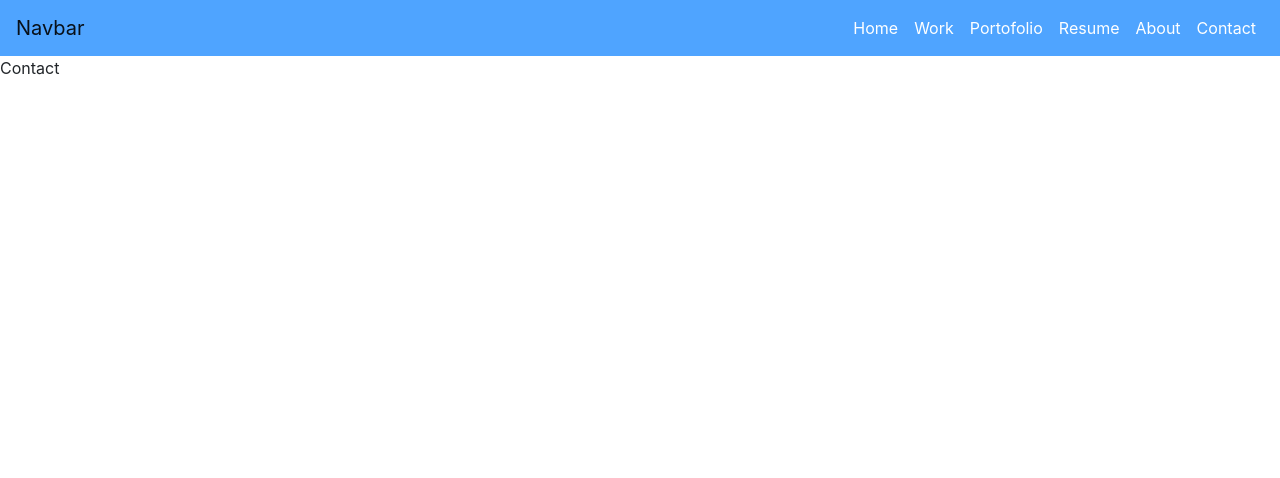
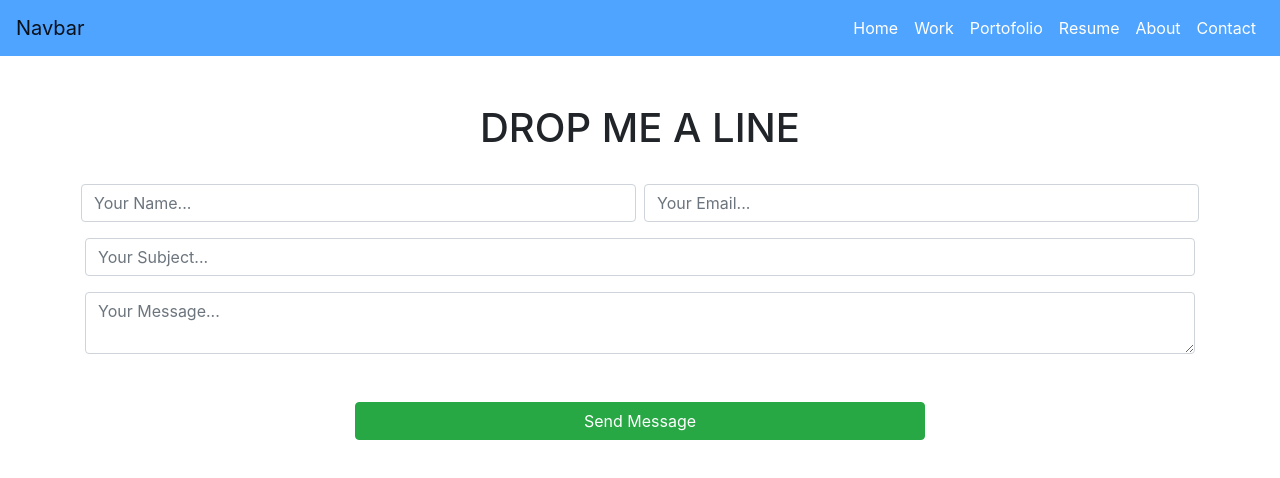
Before and after one commit to magdyMohammed20/react-template, a React (Create React App) app: page /contact in a window 1280 px wide. Shown: the top 478 px of the page. Built offline with nearby package versions, Linux system fonts and the light colour scheme.

Commit message:
Create Contact Page

```diff
--- a/src/Components/Contact/index.js
+++ b/src/Components/Contact/index.js
@@ -2,8 +2,25 @@ import React from 'react';
 
 const Contact = () => {
     return (
-        <div>
-            Contact
+        <div className='pt-5'>
+            <h1 className='text-center'>DROP ME A LINE</h1>
+            <div className='container'>
+                <form className='row'>
+                    <div className='col-12 d-flex justify-content-center mt-4'>
+                        <input className='col-6 form-control' type='text' placeholder='Your Name...' />
+                        <input className='col-6 ml-2 form-control' type='email' placeholder='Your Email...' />
+                    </div>
+                    <div className='col-12 d-flex justify-content-center mt-3'>
+                        <input className='w-100 form-control' type='email' placeholder='Your Subject...' />
+                    </div>
+                    <div className='col-12 d-flex justify-content-center mt-3'>
+                        <textarea className='w-100 form-control' placeholder='Your Message...'></textarea>
+                    </div>
+                    <button className='btn btn-success w-50 mx-auto mt-5'>
+                        Send Message
+                    </button>
+                </form>
+            </div>
         </div>
     );
 };
```
